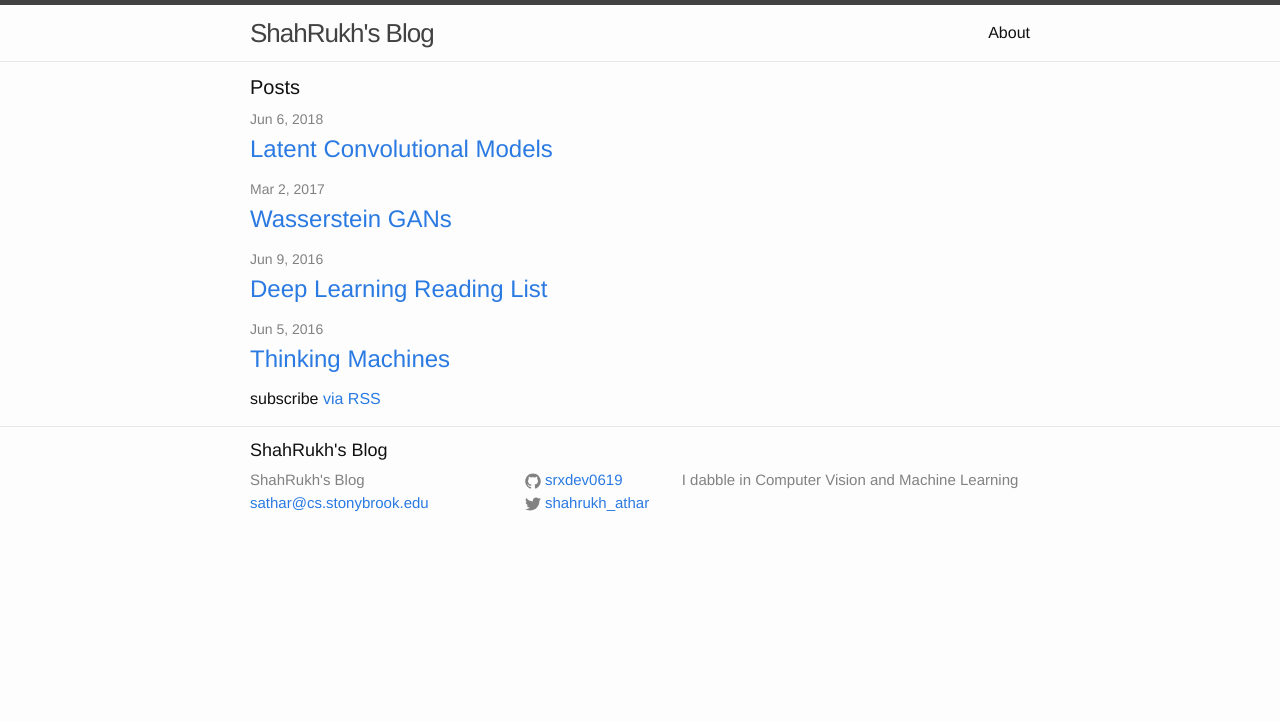
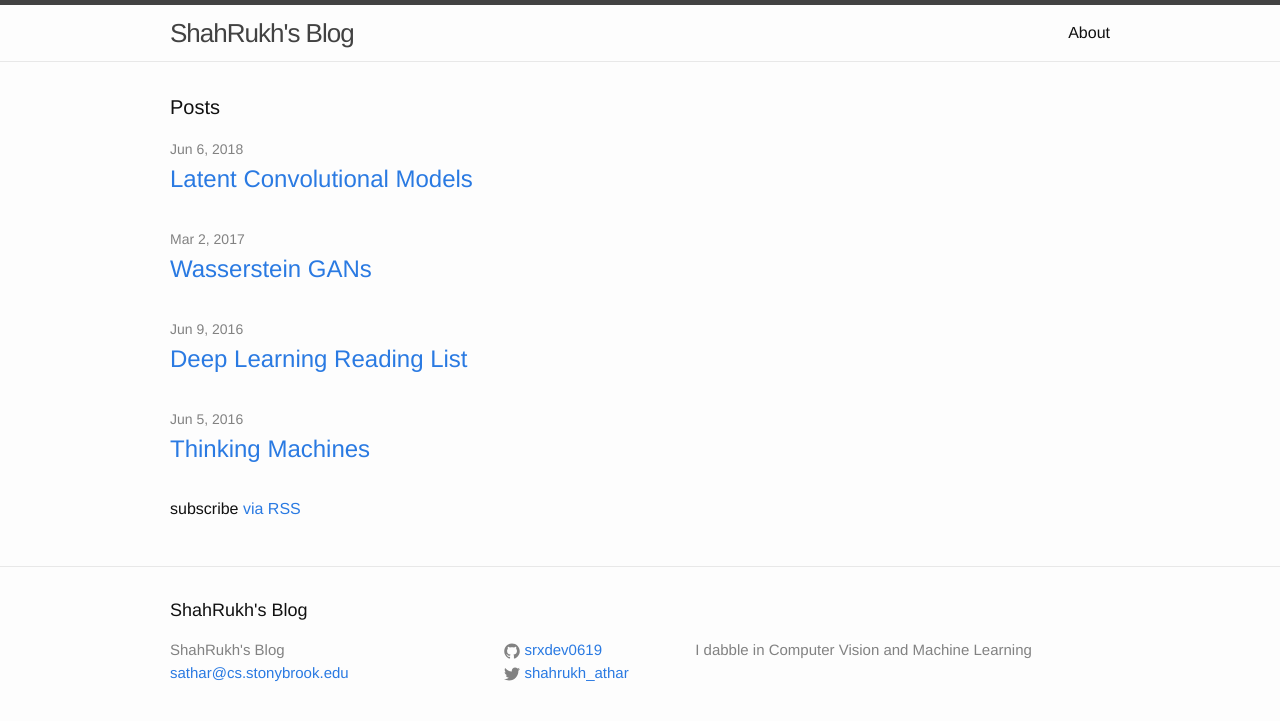
Before and after one commit to shahrukhathar/shahrukhathar.github.io, a Jekyll site: the page built from index.html, in a window 1280 px wide. Shown: the top 721 px of the page. Built offline with Jekyll 4.4.1, drawn with Linux system fonts in a browser that asks for light colours.

Commit message:
Updated Page

```diff
--- a/css/main.scss
+++ b/css/main.scss
@@ -12,7 +12,7 @@ $base-font-weight: 400;
 $small-font-size:  $base-font-size * 0.875;
 $base-line-height: 1.5;
 
-$spacing-unit:     10px; //was 30 px
+$spacing-unit:     30px; //was 30 px
 
 $text-color:       #111;
 $background-color: #fdfdfd;
@@ -23,7 +23,7 @@ $grey-color-light: lighten($grey-color, 40%);
 $grey-color-dark:  darken($grey-color, 25%);
 
 // Width of the content area
-$content-width:    800px;
+$content-width:    1000px; //was 800px
 
 $on-palm:          600px;
 $on-laptop:        800px;
```
